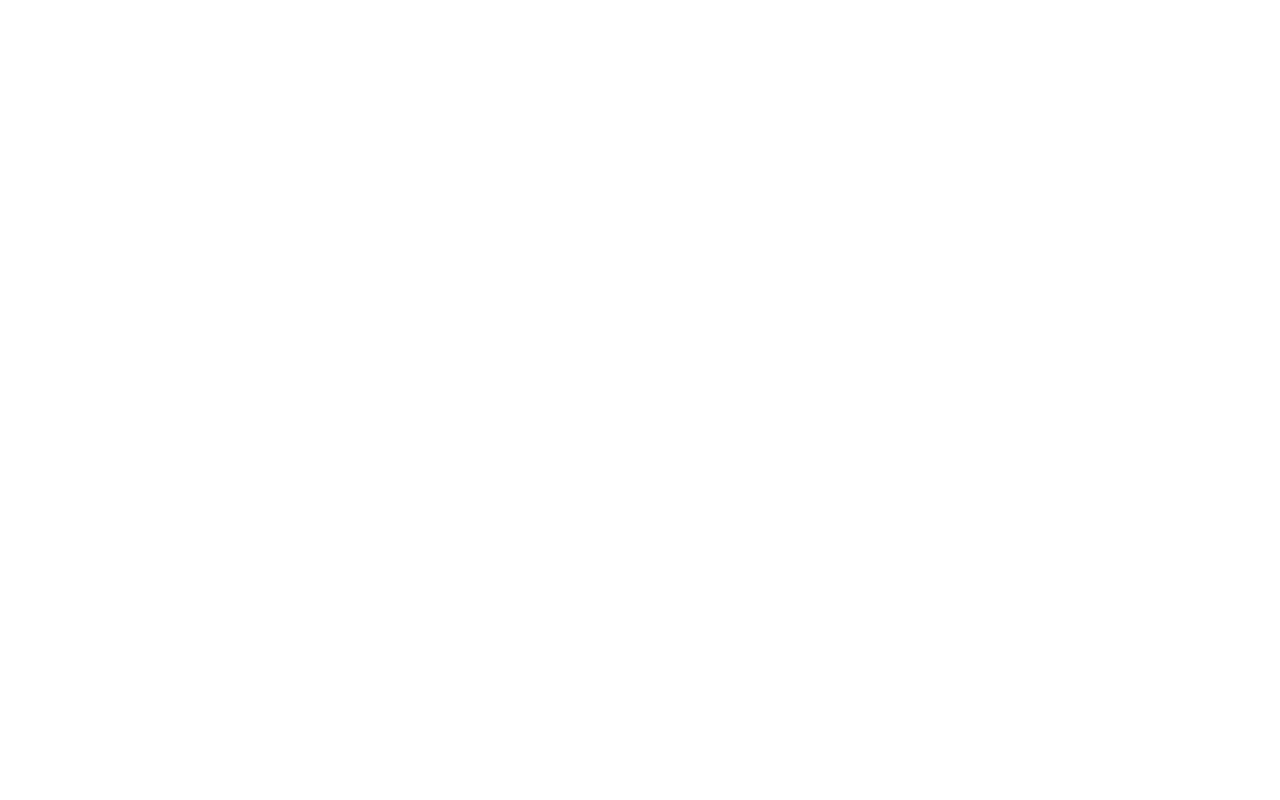
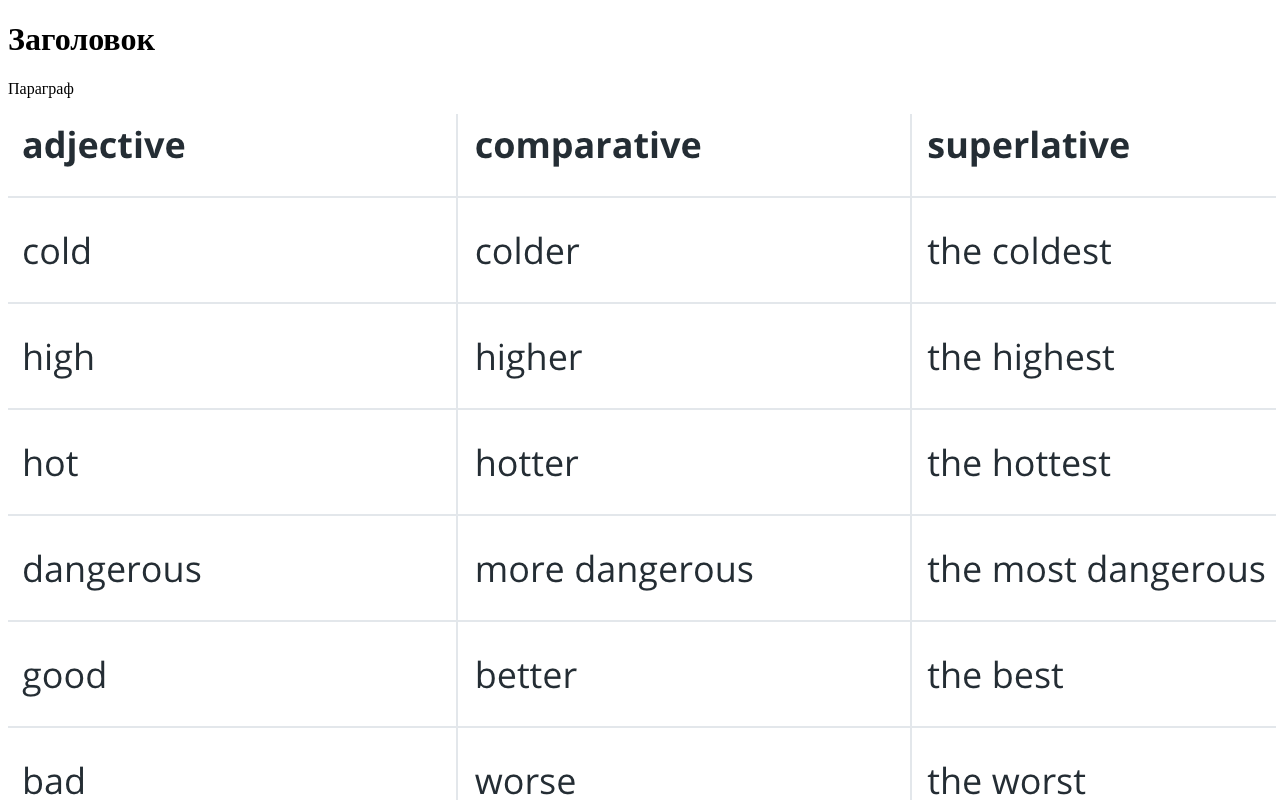
Before and after one commit to AleksandrGruznov/my-project, a plain HTML site: page folder/inner/index.html in a window 1280 px wide. Shown: the top 800 px of the page. Drawn offline with Linux system fonts and the light colour scheme.

Commit message:
Задание 1

```diff
--- a/folder/inner/index.html
+++ b/folder/inner/index.html
@@ -2,10 +2,11 @@
 <html lang="ru">
 <head>
   <meta charset="UTF-8">
-
-  <title>Document</title>
 </head>
 <body>
-
+  <h1>Заголовок</h1>
+  <p>Параграф</p>
+    <img src="/img1.png" alt="img-1">
+    <img src="../../img2.png" alt="img-2">
 </body>
 </html>
```
